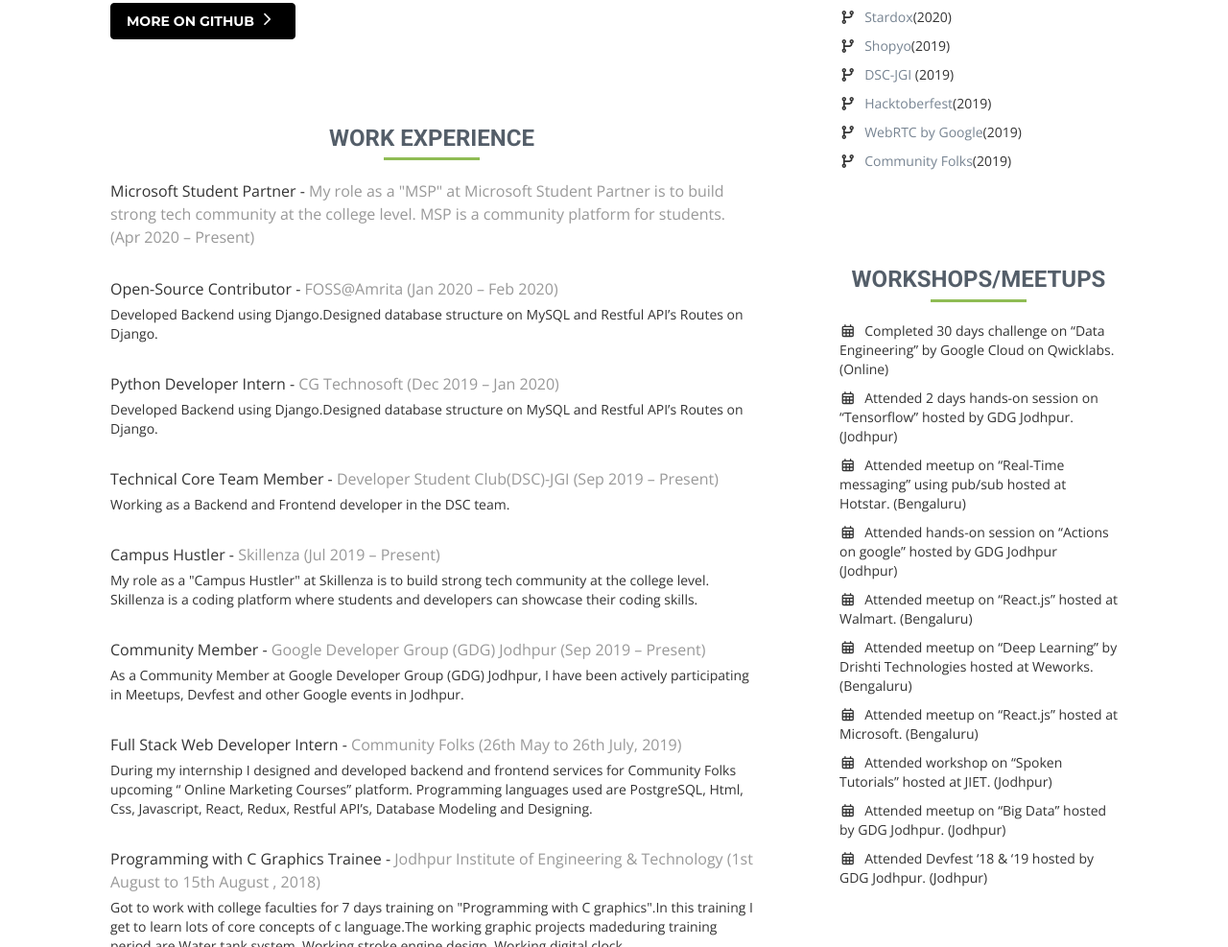
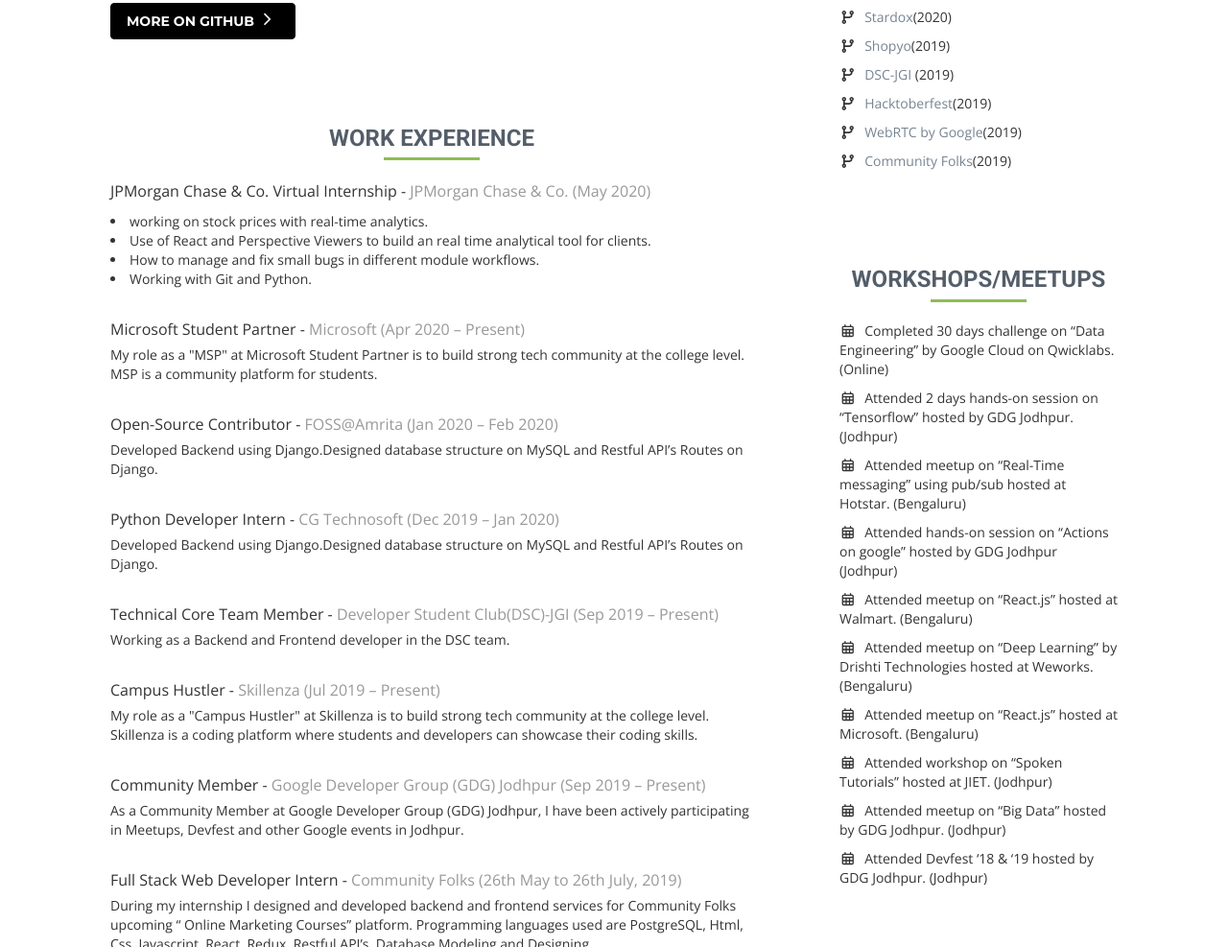
Before and after one commit to bhavesh2699/bhavesh2699.github.io, a plain HTML site: page index.html in a window 1280 px wide. Shown: the part 3001-3988 px from the top of the page at 96% size. Drawn offline with nearby package versions, Linux system fonts and the light colour scheme; no server answers; some icons are missing.

Commit message:
new work experience

```diff
--- a/index.html
+++ b/index.html
@@ -286,10 +286,19 @@ h2::after {
                         <h2 class="heading">Work Experience</h2>
                         <div class="content">
                             <div class="item">
-                                <h3 class="title">Microsoft Student Partner - <span class="place"><a href="">My role as a "MSP" at Microsoft Student Partner is to build strong tech community at the college level. MSP is a community platform for students.</a></span> <span class="year">(Apr 2020 – Present)</span></h3>
-                                <p></p>
+                                <h3 class="title">JPMorgan Chase & Co. Virtual Internship - <span class="place"><a href="https://www.linkedin.com/company/jpmorganchase/">JPMorgan Chase & Co.</a></span> <span class="year">(May 2020)</span></h3>
+                                <p>
+                                    <li>working on stock prices with real-time analytics.</li>
+                                    <li>Use of React and Perspective Viewers to build an real time analytical tool for clients.</li>
+                                    <li>How to manage and fix small bugs in different module workflows.</li>
+                                    <li>Working with Git and Python.</li>
+                                </p>
                             </div>
 
+                            <div class="item">
+                                <h3 class="title">Microsoft Student Partner - <span class="place"><a href="https://studentambassadors.microsoft.com/en-us">Microsoft</a></span> <span class="year">(Apr 2020 – Present)</span></h3>
+                                <p>My role as a "MSP" at Microsoft Student Partner is to build strong tech community at the college level. MSP is a community platform for students.</p>
+                            </div>
                             <div class="item">
                                 <h3 class="title">Open-Source Contributor - <span class="place"><a href="https://www.dscjgi.ml/">FOSS@Amrita</a></span> <span class="year">(Jan 2020 – Feb 2020)</span></h3>
                                 <p>Developed Backend using Django.Designed database structure on MySQL and Restful API’s Routes on Django.</p>
```
